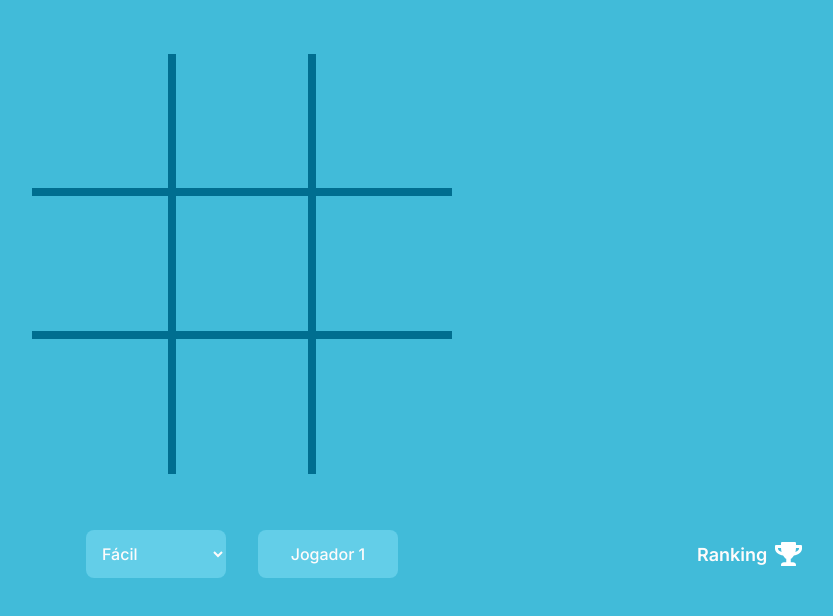
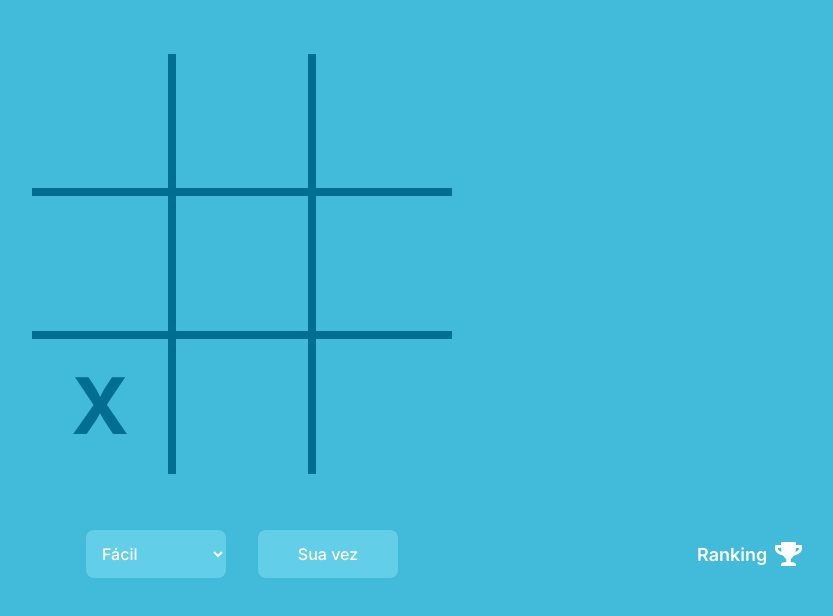
Before and after one commit to artur-duart/tic-tac-toe, a plain HTML site: page index.html in a window 1280 px wide. Shown: the part 142-758 px from the top of the page, without its empty margins (398-1231 px from the left). Drawn offline with Linux system fonts and the light colour scheme.

Commit message:
✨ Features: Player vs Player & Player vs Computer

```diff
--- a/index.html
+++ b/index.html
@@ -15,7 +15,7 @@
     </header>
     <main>
         <div class="board">
-            <div id="a1" class="square"></div>
+            <!-- <div id="a1" class="square"></div>
             <div id="a2" class="square"></div>
             <div id="a3" class="square"></div>
 
@@ -25,7 +25,7 @@
 
             <div id="c1" class="square"></div>
             <div id="c2" class="square"></div>
-            <div id="c3" class="square"></div>
+            <div id="c3" class="square"></div> -->
         </div>
     </main>
     <footer>
@@ -44,6 +44,18 @@
             </a>
         </div>
     </footer>
+
+    <section class="win-modal">
+        <img src="/public/images/win-trophy.svg" alt="">
+        <h2>O Jogador Artur Duarte venceu!</h2>
+        <p>Vocês desejam jogar novamente?</p>
+
+        <div class="button-group">
+            <button class="btn-cancel">Não</button>
+            <button class="btn-play">Sim, jogar</button>
+        </div>
+    </section>
+
 </body>
 
 </html>
--- a/script.js
+++ b/script.js
@@ -0,0 +1,143 @@
+"use strict";
+
+let currentPlayer;
+let isPlaying = false;
+let difficultySelector = document.querySelector(".difficulty");
+let gameMode = difficultySelector.options[difficultySelector.selectedIndex].value;
+let gameBoard = {
+  'a1': '', 'a2': '', 'a3': '',
+  'b1': '', 'b2': '', 'b3': '',
+  'c1': '', 'c2': '', 'c3': ''
+};
+
+const gameController = {
+  reset: () => {
+    gameBoard = {
+      'a1': '', 'a2': '', 'a3': '',
+      'b1': '', 'b2': '', 'b3': '',
+      'c1': '', 'c2': '', 'c3': ''
+    };
+    document.querySelector('.board').innerHTML = '';
+  },
+  render: () => {
+    for(const square in gameBoard) {
+      const boardDiv = document.querySelector('.board');
+      const squareDiv = document.createElement('div');
+      squareDiv.id = square;
+      squareDiv.className = 'square';
+      squareDiv.addEventListener('click', turn.player.addMove);
+      boardDiv.appendChild(squareDiv);
+    }
+  },
+  start: () => {
+    isPlaying = true;
+    gameController.reset();
+    gameController.render();
+    gameController.sortPlayer().then(player => {
+      currentPlayer = player;
+      gameController.changeIndicator()
+      if(player == 'Computador') turn.computer.play();
+    });
+  },
+  checkWinFor: (player) => {
+    let pos = [
+      'a1,a2,a3',
+      'b1,b2,b3',
+      'c1,c2,c3',
+
+      'a1,b1,c1',
+      'a2,b2,c2',
+      'a3,b3,c3',
+
+      'a1,b2,c3',
+      'a3,b2,c1'
+    ];
+
+    for (let w in pos) {
+        let pArray = pos[w].split(',');
+        let hasWon = pArray.every(option => gameBoard[option] === player);
+        if (hasWon) {
+            return true;
+        }
+    }
+
+    return false;
+  },
+  checkGame: async () => {
+    if (gameController.checkWinFor('X') || gameController.checkWinFor('O')) {
+      let winner = currentPlayer == 'Sua vez' ? 'Você' : 'O ' + currentPlayer;
+      console.log(`${winner} venceu!`);
+      isPlaying = false;
+    }
+  },
+  togglePlayer: async () => {
+    await gameController.checkGame();
+    if(isPlaying == true) {
+      if(gameMode == 'Jogador X Jogador') currentPlayer = currentPlayer == 'Jogador 1' ? 'Jogador 2' : 'Jogador 1';
+      else currentPlayer = currentPlayer == 'Sua vez' ? 'Computador' : 'Sua vez';
+
+      gameController.changeIndicator();
+      if(currentPlayer == 'Computador') turn.computer.play();
+    }
+  },
+  changeIndicator: () => document.querySelector('.player-indicator').innerHTML = `<p>${currentPlayer}</p>`,
+  sortPlayer: async () => {
+    const players = gameMode == 'Jogador X Jogador' ? ['Jogador 1', 'Jogador 2'] : ['Computador', 'Sua vez'];
+    return players[Math.floor(Math.random() * players.length)]
+  }
+}
+
+const turn = {
+  computer: {
+    play: () => {
+      switch (gameMode) {
+        case 'Fácil':
+          turn.computer.moveType.random();
+          break;
+        default:
+          break;
+      }
+    },
+    moveType: {
+      random: () => {
+        let availableMoves = [];
+        Object.entries(gameBoard).forEach((value, index) => {
+          value[1] == '' && availableMoves.push(index)
+        });
+        let move = Math.floor(Math.random() * availableMoves.length);
+
+        gameBoard[Object.keys(gameBoard)[availableMoves[move]]] = currentPlayer == 'Jogador 1' || currentPlayer == 'Computador' ? 'X' : 'O';
+
+        const square = document.getElementById(Object.keys(gameBoard)[availableMoves[move]]);
+        const movement = Object.values(gameBoard)[availableMoves[move]];
+        square.innerHTML = `<p>${movement}</p>`;
+        square.classList.add(movement);
+
+        gameController.togglePlayer();
+      },
+      medium: () => {},
+      hard: () => {}
+    }
+  },
+  player: {
+    addMove: (square) => {
+      let item = square.target.getAttribute('id');
+      if (currentPlayer !== 'Computador' && gameBoard[item] === '') {
+          gameBoard[item] = currentPlayer == 'Jogador 1' || currentPlayer == 'Computador' ? 'X' : 'O';
+
+          const square = document.getElementById(item);
+          square.innerHTML = `<p>${gameBoard[item]}</p>`;
+          square.classList.add(gameBoard[item]);
+
+          gameController.togglePlayer();
+      }
+    }
+  }
+}
+
+gameController.start();
+difficultySelector.addEventListener('change', () => {
+  gameMode = difficultySelector.options[difficultySelector.selectedIndex].value;
+
+  gameController.start();
+})
--- a/style.css
+++ b/style.css
@@ -40,6 +40,14 @@ main {
     border: 4px solid #006E90;
     cursor: pointer;
     transition: background-color 0.3s ease;
+    color: #FFF;
+    font-size: 78px;
+    font-weight: bold;
+    line-height: 0;
+}
+
+.board .square.X {
+    color: #006E90;
 }
 
 .board .square:hover {
@@ -128,6 +136,45 @@ select,
     border-bottom: none;
 }
 
+.win-modal {
+    width: 380px;
+    height: 388px;
+    background: #FEFBFB;
+    border-radius: 16px;
+    display: none;
+    flex-direction: column;
+    align-items: center;
+    justify-content: center;
+}
+
+.win-modal h2 {
+    font-size: 36px;
+    line-height: 44px;
+    text-align: center;
+    color: #333333;
+}
+
+.win-modal p {
+    font-size: 16px;
+    line-height: 26px;
+    text-align: center;
+    color: #737380;
+}
+
+.win-modal button {
+    padding: 13px 116px;
+    background: #DBDCDD;
+    border-radius: 8px;
+    margin: 0px 8px;
+    outline: none;
+    border: none;
+}
+
+.win-modal .btn-play {
+    background: #63CEE8;
+    color: #FEFEFE;
+}
+
 @media (max-width: 768px) {
     body {
         padding: 36px;
```
Also changed, not shown: public/images/win-trophy.svg (added).
